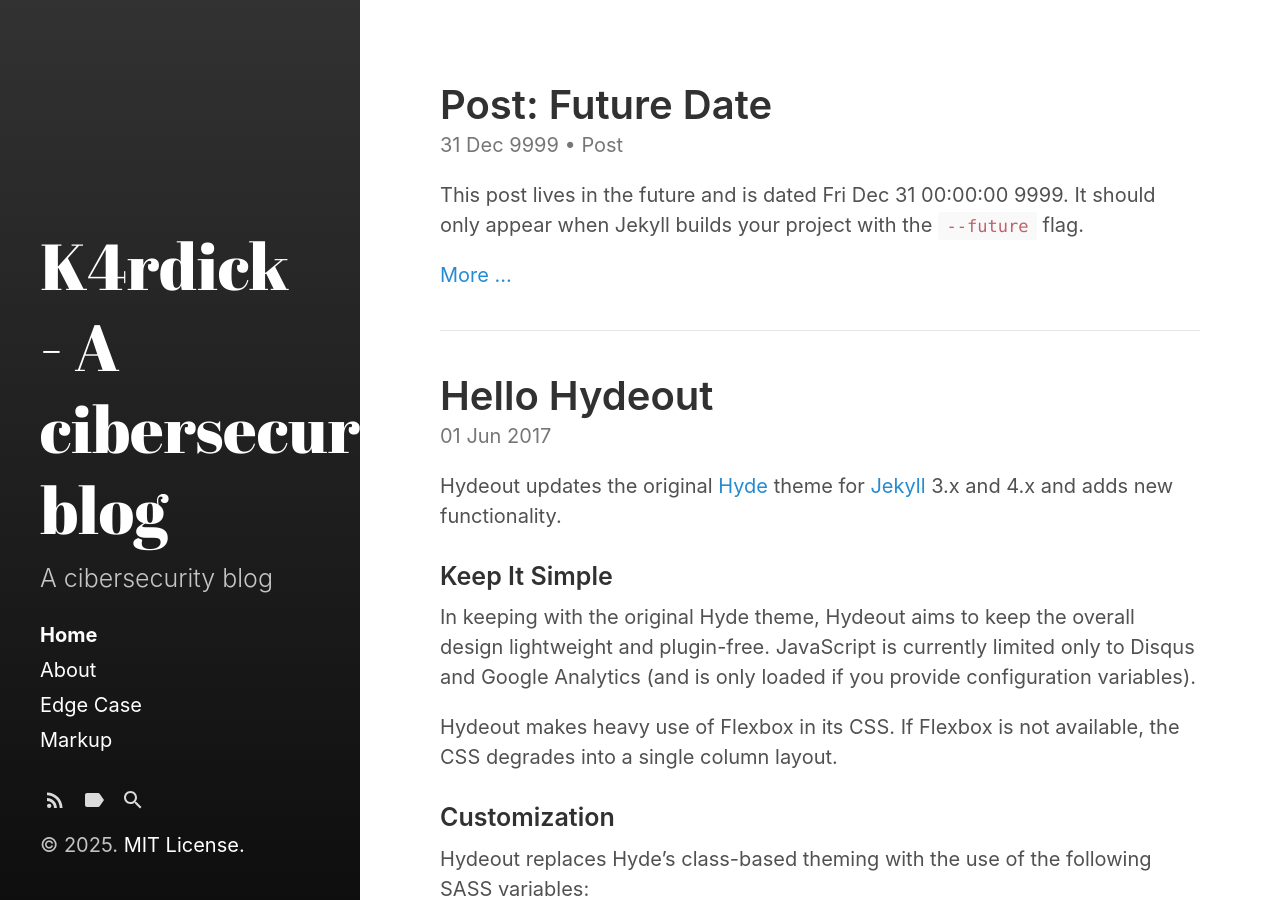
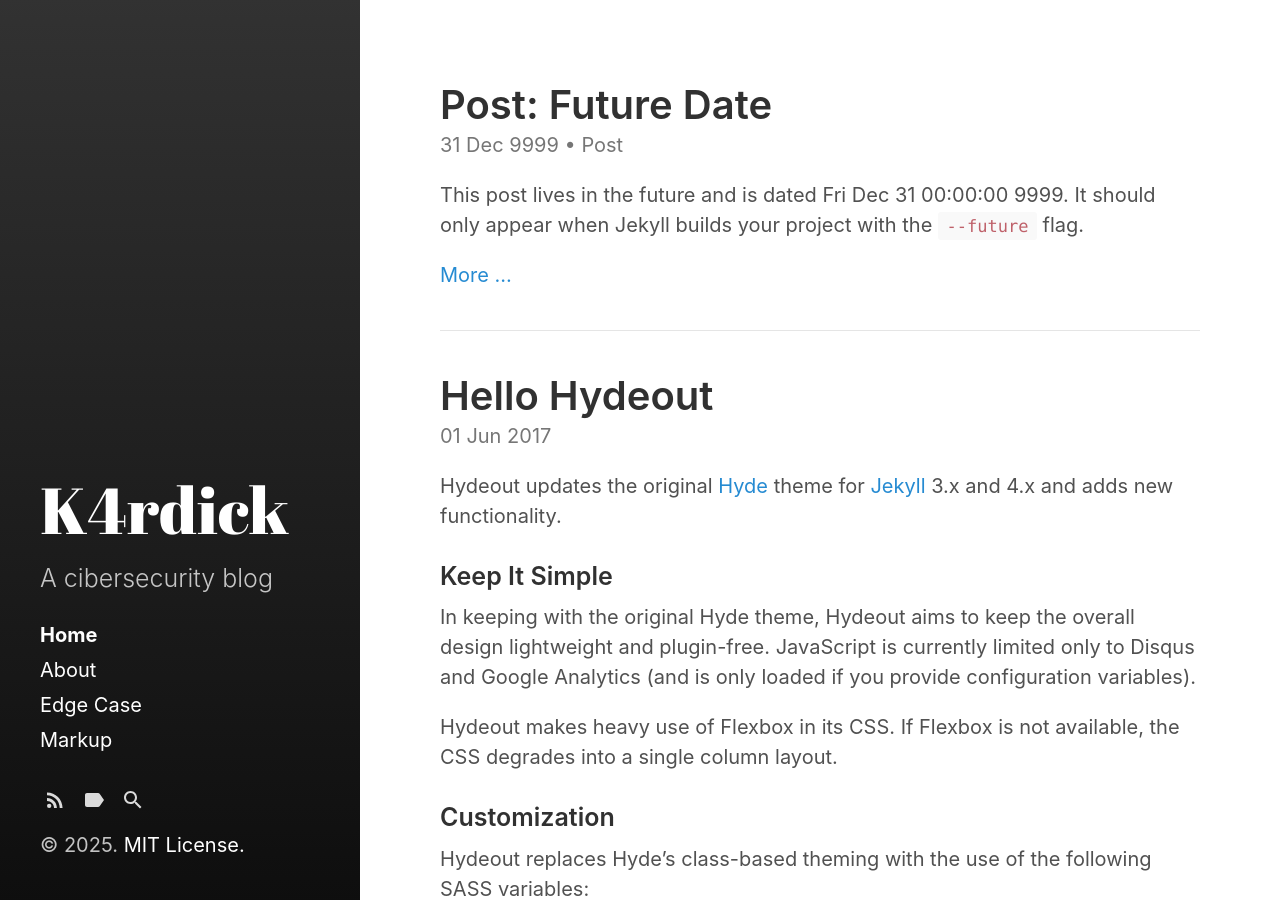
Before and after one commit to kardick/kardick.github.io, a Jekyll site: the page built from index.html, in a window 1280 px wide and 900 px high. Built offline with Jekyll 4.4.1, drawn with Linux system fonts in a browser that asks for light colours; the list of posts is cut into pages by our own code.

Commit message:
Update _config.yml

```diff
--- a/_config.yml
+++ b/_config.yml
@@ -3,7 +3,7 @@ markdown:         kramdown
 highlighter:      rouge
 
 # Setup
-title:            K4rdick - A cibersecurity blog
+title:            K4rdick
 tagline:          ''
 description:      'A cibersecurity blog'
 url:              https://kardick.github.io
```
